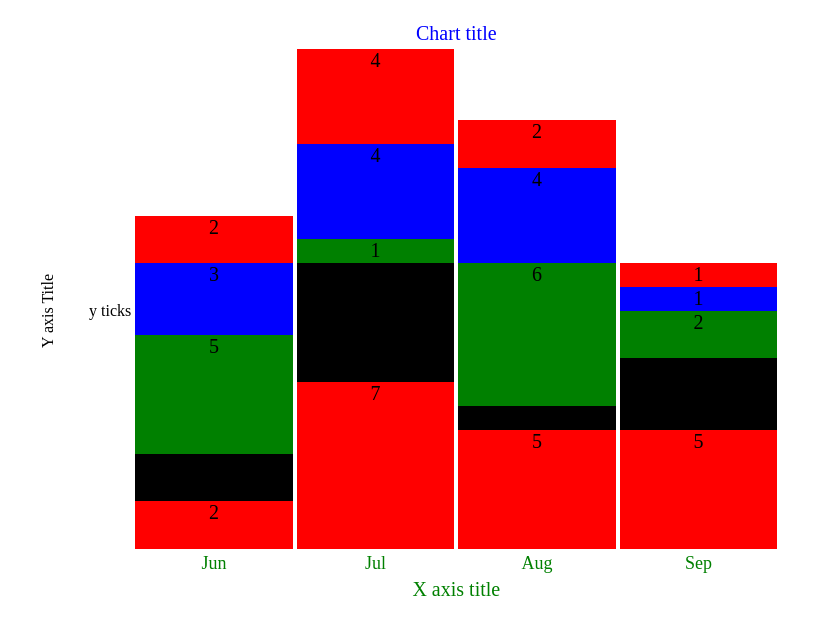
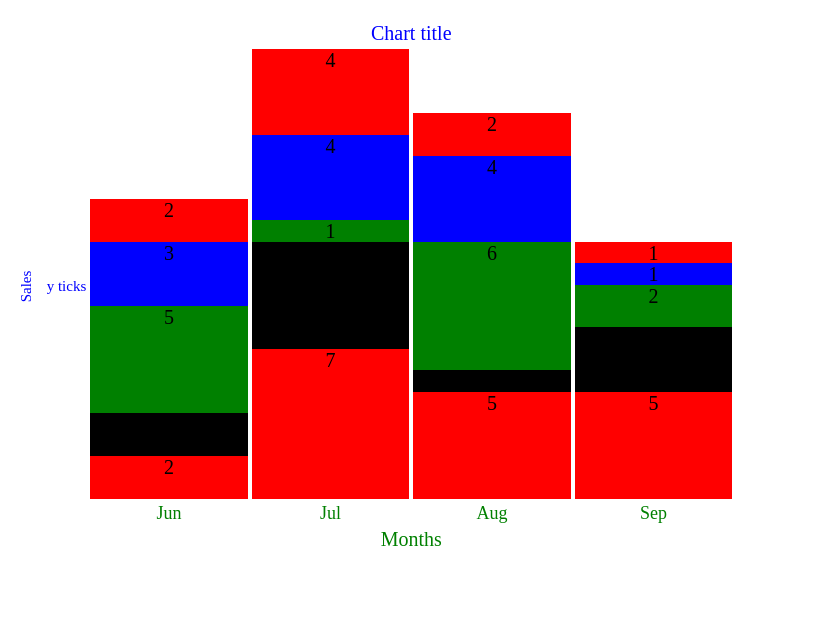
Before and after one commit to 67millwood/barcharts, a website: page actual project/indexfinal.html in a window 1280 px wide. Shown: the part 61-696 px from the top of the page, without its empty margins (0-832 px from the left). Drawn offline with nearby package versions, Linux system fonts and the light colour scheme.

Commit message:
make y axis title and yticks dynamic for font size, color

```diff
--- a/actual project/mainfinal2.js
+++ b/actual project/mainfinal2.js
@@ -18,15 +18,15 @@ let yDataSets = fakedata[0].length;
 
 // bar and chart size formatting
 let barColor = ['red', 'blue', 'green', 'black', 'red'];
-let chartHeight = 500;
+let chartHeight = 450;
 let chartWidth = 700;
 
 // data label and title formatting
 const chartTitle = ["Chart title", 20, "blue", "center"];
-const xAxisTitle = ["X axis title", 20, "green", "center"];
-const yAxisTitle = ["Y axis title", 15, "blue"];
+const xAxisTitle = ["Months", 20, "green", "center"];
+const yAxisTitle = ["Sales", 15, "blue"];
 const xLabelFormat = [18, "green", "center"];
-const yLabelFormat = ["15", "black"];
+const yTicks = [15, "blue"];
 
 
 //starter function starts all the functions working together
@@ -176,6 +176,9 @@ function labelsAndTitles() {
 }
 
 function yTicksAndTitle () {
-  $('#bigTable #myTr0').eq(0).prepend('<td rowspan="5"><p class="yticks">y ticks</td>');
-  $('#bigTable #myTr0').eq(0).prepend('<td rowspan="5"><p class="rotate">Y axis Title</p></td>');
+  $('#bigTable #myTr0').eq(0).prepend('<td rowspan="5"><p id="yticks">y ticks</td>');
+  $('#yticks').css({"color": yTicks[1], "font-size": yTicks[0]});
+  $('#bigTable #myTr0').eq(0).prepend('<td rowspan="5"><p id="rotate"></p></td>');
+  document.getElementById("rotate").innerHTML = yAxisTitle[0];
+  $('#rotate').css({"color": yAxisTitle[2], "font-size": yAxisTitle[1], "transform": "rotate(-90deg"});
 }
--- a/actual project/stylefinal.css
+++ b/actual project/stylefinal.css
@@ -13,12 +13,3 @@
   text-align: center;
 
 }
-
-.rotate {
-  transform: rotate(-90deg);
-
-}
-
-.yticks {
-
-}
```
